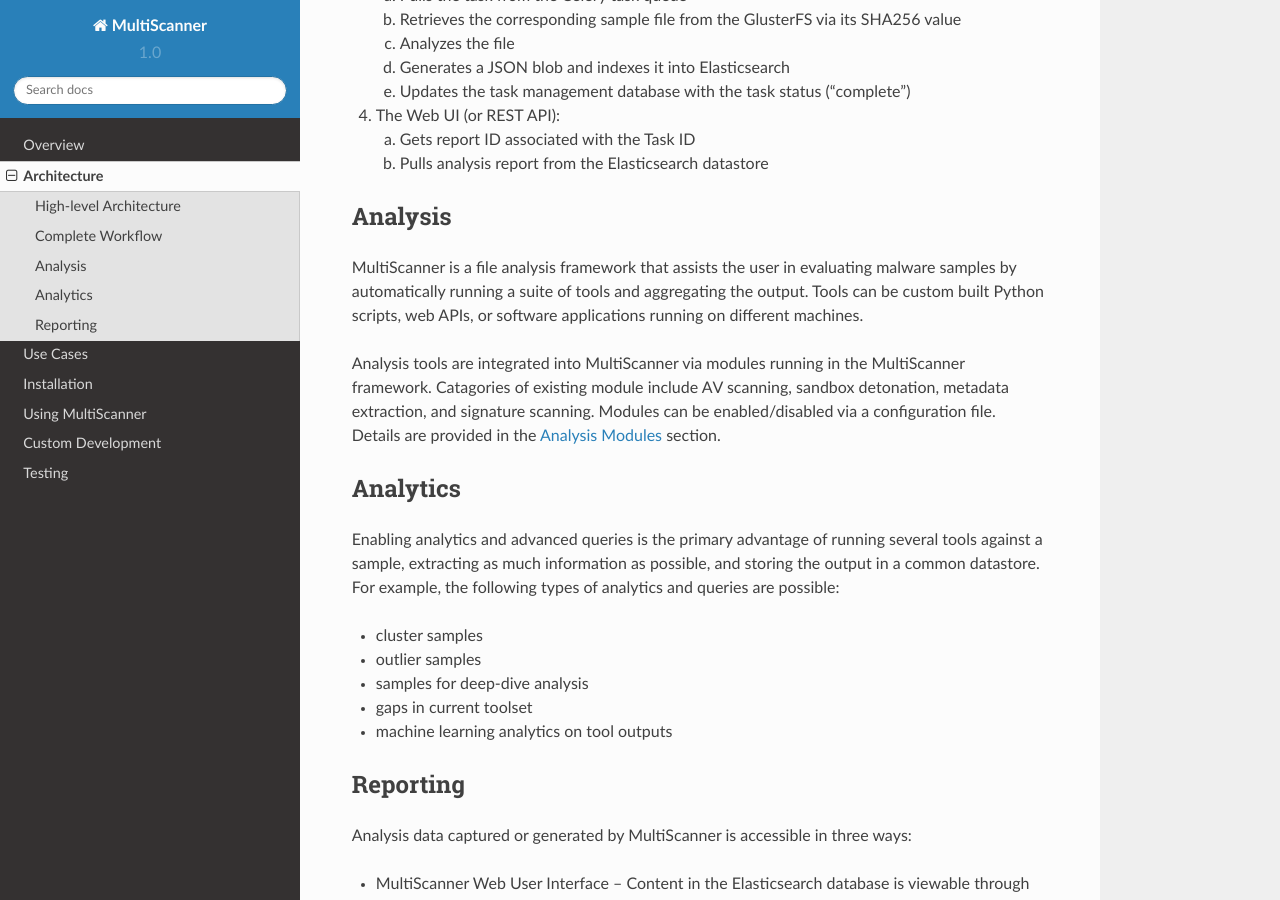
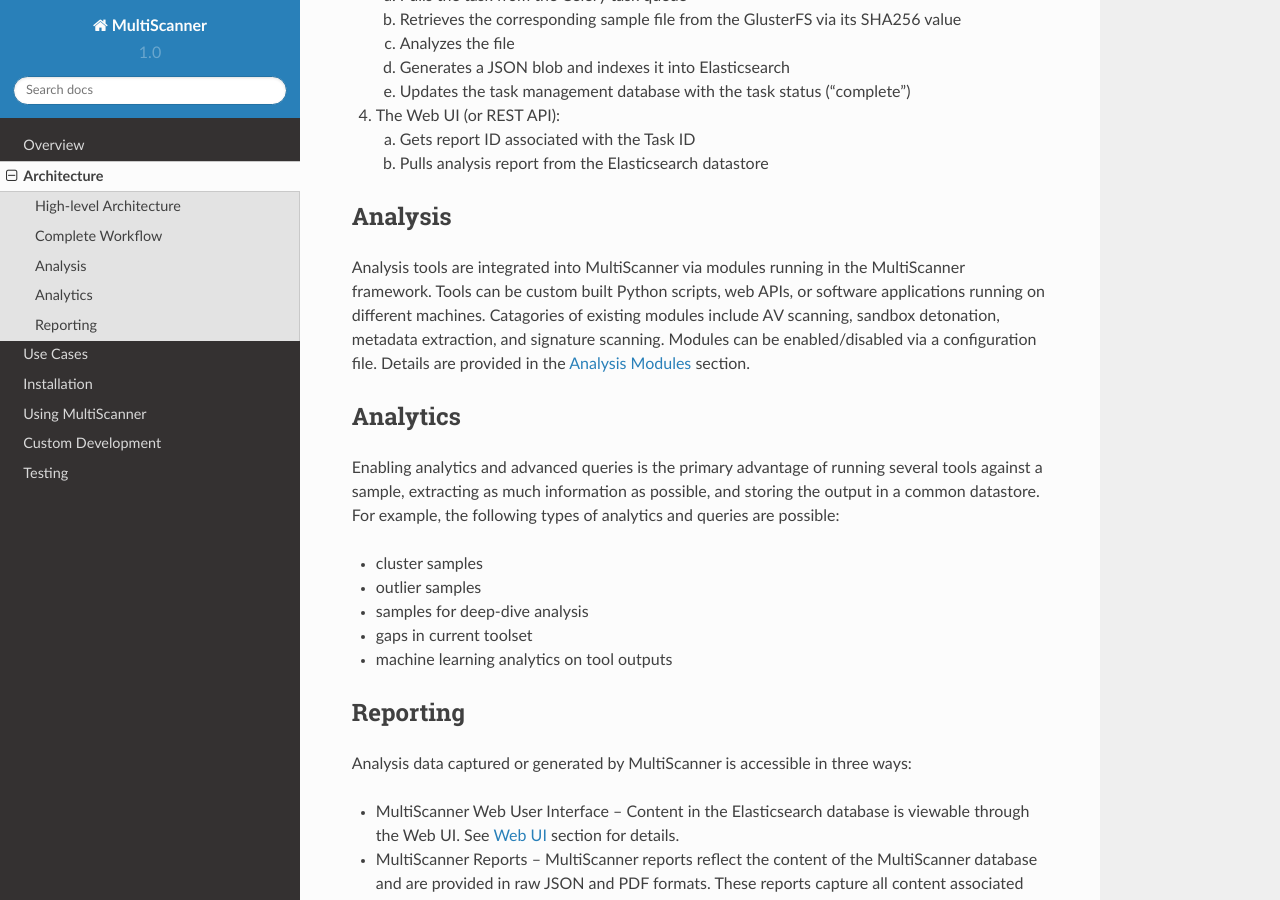
Before and after one commit to mitre/multiscanner, a Sphinx documentation site: the page built from docs/arch.rst, in a window 1280 px wide and 900 px high, scrolled down 2634 px. Built offline with Sphinx 7.4.7 and the Read the Docs theme 2.0.0, drawn with Linux system fonts in a browser that asks for light colours.

Commit message:
Reduce repeated verbiage
(first paragraph was same as on overview page)

```diff
--- a/docs/arch.rst
+++ b/docs/arch.rst
@@ -81,9 +81,7 @@
 
 Analysis
 --------
-MultiScanner is a file analysis framework that assists the user in evaluating malware samples by automatically running a suite of tools and aggregating the output. Tools can be custom built Python scripts, web APIs, or software applications running on different machines.
-
-Analysis tools are integrated into MultiScanner via modules running in the MultiScanner framework. Catagories of existing module include AV scanning, sandbox detonation, metadata extraction, and signature scanning. Modules can be enabled/disabled via a configuration file. Details are provided in the :ref:`analysis-modules` section.
+Analysis tools are integrated into MultiScanner via modules running in the MultiScanner framework. Tools can be custom built Python scripts, web APIs, or software applications running on different machines. Catagories of existing modules include AV scanning, sandbox detonation, metadata extraction, and signature scanning. Modules can be enabled/disabled via a configuration file. Details are provided in the :ref:`analysis-modules` section.
 
 Analytics
 ---------
```
